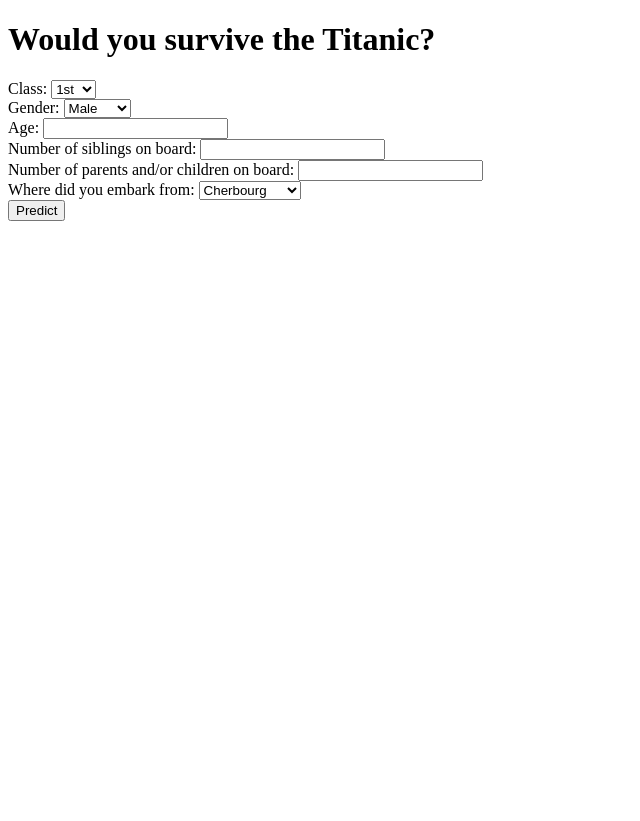
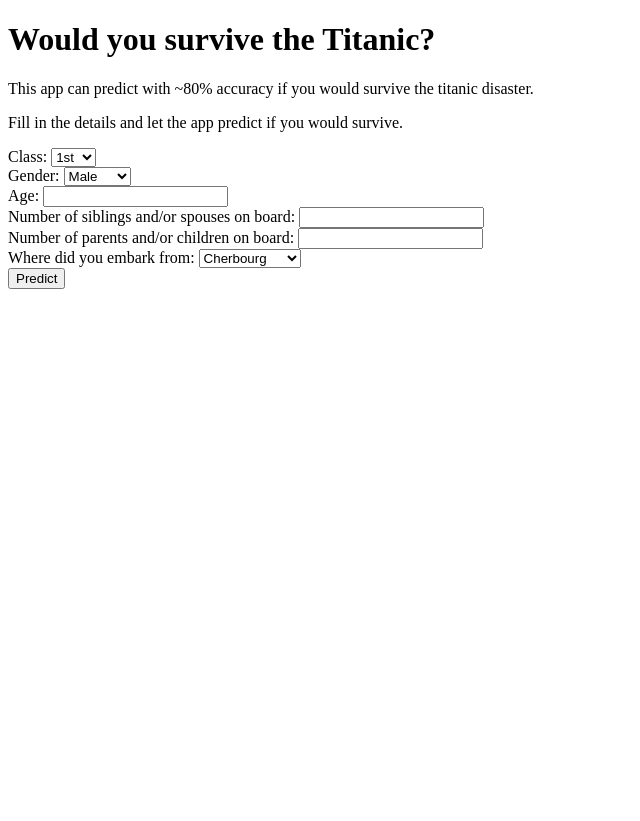
Before and after one commit to vquigley/woudyoudie, a Flask app: page / in a window 1280 px wide. Shown: the whole page, without its empty margins (0-640 px from the left). Run offline with Flask 2, Linux system fonts and the light colour scheme; parts of the project's set-up code (start-up, migrations or seed data) failed here and were passed over; some libraries are stand-ins or nearby versions.

Commit message:
update for instructions

```diff
--- a/static/scripts/predict.js
+++ b/static/scripts/predict.js
@@ -20,7 +20,7 @@
 function result(data) {
     console.log(data);
     var result = data.result;
-    $('#result').text(result);
+    $('#result').text(result ? "Survived" : "Died");
 }
 
 function getFare(pClass) {
--- a/templates/index.html
+++ b/templates/index.html
@@ -29,6 +29,8 @@
  </head>
 <body>
   <h1>Would you survive the Titanic?</h1>
+  <p>This app can predict with ~80% accuracy if you would survive the titanic disaster. </p>
+  <p>Fill in the details and let the app predict if you would survive.</p>
   Class:
   <select id='pClass'>
     <option value="3">1st</option>
@@ -41,7 +43,7 @@
     <option value="0">Female</option>
   </select> <br />
   Age: <input type="number" id="age" /> <br />
-  Number of siblings on board: <input type="number" id="sibSp" /> <br />
+  Number of siblings and/or spouses on board: <input type="number" id="sibSp" /> <br />
   Number of parents and/or children on board: <input type="number" id="parch" /> <br />
   Where did you embark from:
   <select type='' id='embarked'>
```
